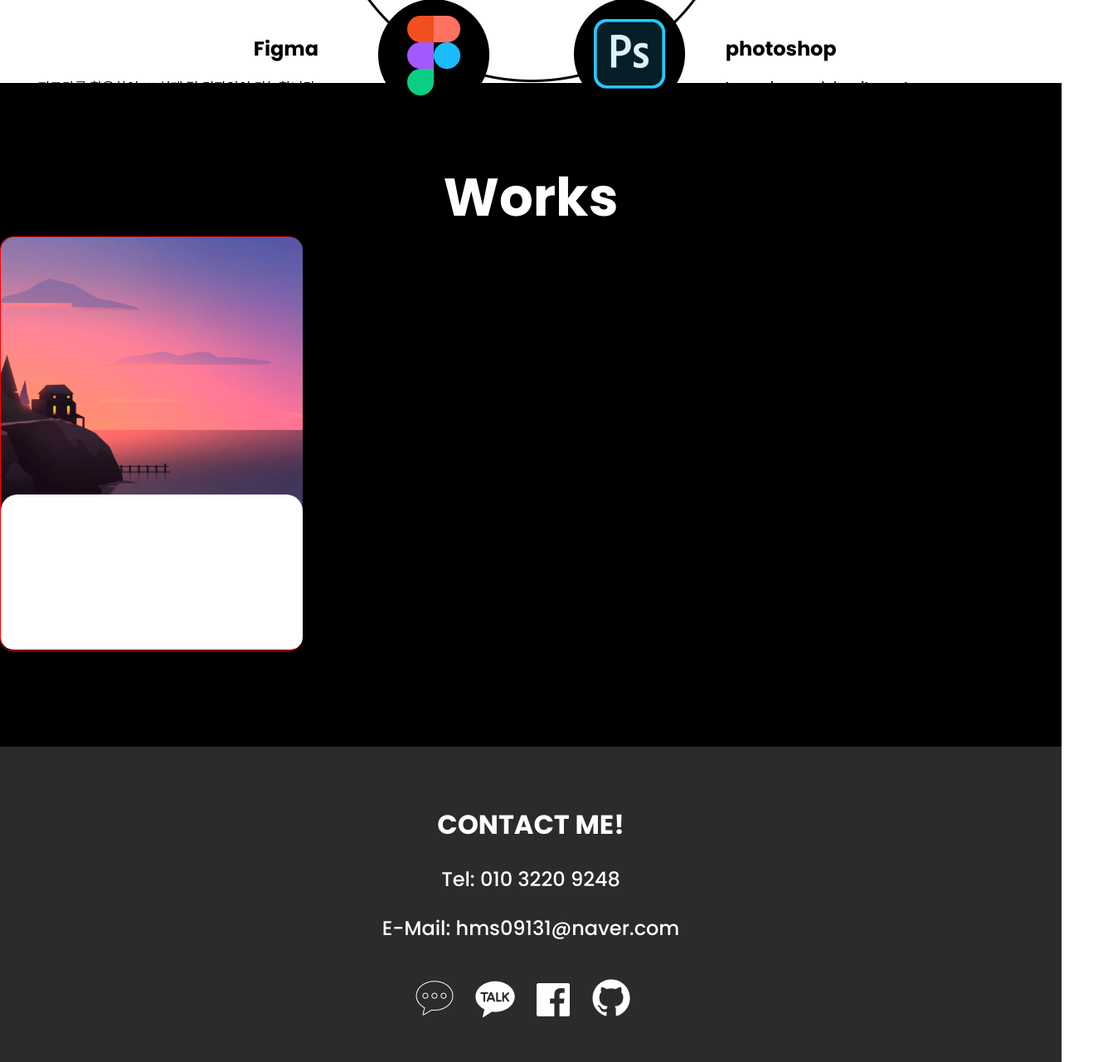
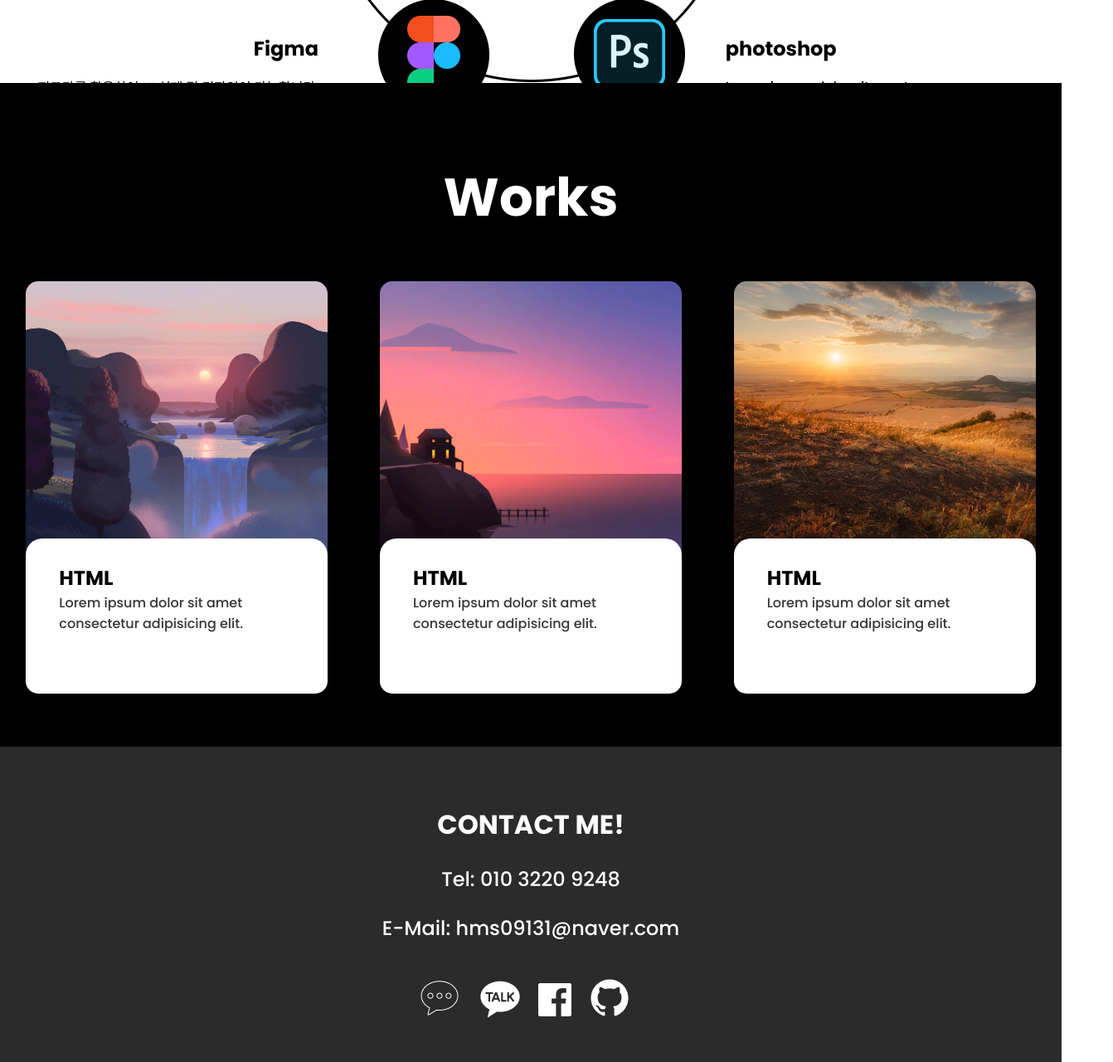
Before and after one commit to hangeunyoung/Portfolio_, a plain HTML site: page index.html in a window 1280 px wide. Shown: the part 1500-2780 px from the top of the page at 83% size, 1342 px wide, since content can reach past the window. Drawn offline with Linux system fonts and the light colour scheme; a web font is replaced by a local one.

Commit message:
Add files via upload

```diff
--- a/index.html
+++ b/index.html
@@ -28,7 +28,7 @@
             <p class="title1">Web Publisher<br>Han GuenYeong</p>
             <p class="title2">기본에 충실하며 성실함이 최우선인</p>
         </section>
-        <a href="#" class="scroll"><img src="images/scroll.png" alt="scroll"></a>
+        <a href="#AboutSkills" id="btn-down"><img src="images/scroll.png" alt="scroll"></a>
     </div>
     <div id="AboutSkills">
         <h1>About & Skills</h1>
@@ -69,12 +69,30 @@
     </div>
     <div id="works">
         <h1>Works</h1>
-        <div class="card">
-            <div class="card-img"></div>
-            <div class="card-text">
-                <h1>HTML</h1>
-                <p>Lorem ipsum dolor sit amet<br>
-                    consectetur adipisicing elit.</p>
+        <div class="cards">
+            <div class="card">
+                <div class="card-img"></div>
+                <div class="card-text">
+                    <h2>HTML</h2>
+                    <p>Lorem ipsum dolor sit amet<br>
+                        consectetur adipisicing elit.</p>
+                </div>
+            </div>
+            <div class="card">
+                <div class="card-img"></div>
+                <div class="card-text">
+                    <h2>HTML</h2>
+                    <p>Lorem ipsum dolor sit amet<br>
+                        consectetur adipisicing elit.</p>
+                </div>
+            </div>
+            <div class="card">
+                <div class="card-img"></div>
+                <div class="card-text">
+                    <h2>HTML</h2>
+                    <p>Lorem ipsum dolor sit amet<br>
+                        consectetur adipisicing elit.</p>
+                </div>
             </div>
         </div>
     </div>
@@ -83,10 +101,10 @@
         <p>Tel: 010 3220 9248</p>
         <p>E-Mail: hms09131@naver.com</p>
         <div class="icon">
-            <img src="images/icon/message.png" alt="message">
-            <img src="images/icon/kakaotalk.png" alt="kakaotalk">
-            <img src="images/icon/facebook.png" alt="facebook">
-            <img src="images/icon/github.png" alt="github">
+            <a href="#"><img src="images/icon/message.png" alt="message"></a>
+            <a href="#"><img src="images/icon/kakaotalk.png" alt="kakaotalk"></a>
+            <a href="#"><img src="images/icon/facebook.png" alt="facebook"></a>
+            <a href="#"><img src="images/icon/github.png" alt="github"></a>
         </div>
     </div>
 </body>
--- a/script.js
+++ b/script.js
@@ -0,0 +1,6 @@
+// $("#btn_top").click(function () {  // 버튼 클릭 시
+//     $('html,body').scrollTop(0);  // 스크롤탑이 '0'이 된다는 - 스크롤이 제일 위로 올라간다는 의미
+// });
+document.querySelector('#btn-down').addEventListener('click', function(){
+    document.querySelector('html,body').scrollHeight('2000vh');
+})
--- a/style.css
+++ b/style.css
@@ -24,6 +24,7 @@ ul {
     width: 100vw;
     height: 100vh;
     color: white;
+    overflow: hidden;
 }
 
 #home header {
@@ -71,19 +72,20 @@ ul {
     padding-top: 1.2em;
 }
 
-#home .scroll {
+#home #btn-down {
     display: flex;
     justify-content: center;
     padding: 10px;
-    padding-top: 260px;
+    margin-top: 260px;
 }
 
 #AboutSkills {
     position: relative;
     height: 100vh;
     width: 100%;
-    /* background-color: pink; */
     margin: 0 auto;
+    overflow: hidden;
+
 }
 
 #AboutSkills h1 {
@@ -160,23 +162,31 @@ ul {
     width: 100%;
     height: 100vh;
     background-color: black;
-    text-align: center;
+    /* overflow: hidden; */
 }
 
 #works h1 {
     font-weight: bold;
     font-size: 64px;
-    padding-top: 90px;
+    padding: 90px 0 54px;
     color: white;
+    text-align: center;
+}
+#works .cards {
+    display: flex;
 }
 
 #works .card {
     width: 364px;
     height: 500px;
     border-radius: 15px;
-    border: 1px solid red;
     position: relative;
+    margin: 0 auto;
 }
+/* #works .card:nth-child(2) {
+    width: 460px;
+    height: 580px;
+} */
 
 #works .card-img {
     width: 364px;
@@ -186,15 +196,38 @@ ul {
     background-repeat: no-repeat;
     border-radius: 15px 15px 0 0;
 }
+#works .cards .card:nth-child(1) .card-img {
+    background-image: url(images/bg/06c2a191076519.5e2849029c6d5.jpg);
+    /* margin-top: 49px; */
+}
+#works .cards .card:nth-child(2) .card-img {
+    background-image: url(images/home.jpg);
+    /* width: 460px;
+    height: 455px; */
+}
+#works .cards .card:nth-child(3) .card-img {
+    background-image: url(images/bg/832222130607633.6183b9717d21d.jpg);
+    /* margin-top: 49px; */
+}
 
 #works .card-text {
-    background-color: white;
     height: 187px;
     width: 364px;
     border-radius: 20px 20px 15px 15px;
     background-color: white;
+    padding: 30px 0 0 40px;
     position: absolute;
     top: 310px;
+}
+/* #works .cards .card:nth-child(2) .card-text {
+    width: 460px;
+} */
+#works h2 {
+    font-size: 24px;
+    color: black;
+}
+#works p {
+    color: rgb(53, 53, 53);
 }
 
 #contact {
@@ -228,6 +261,6 @@ ul {
     padding-right: 15px;
 }
 
-#contact .icon img:nth-child(3) {
+#contact .icon a:nth-child(3) img {
     vertical-align: 5px;
 }
```
Also changed, not shown: images/KakaoTalk_20231129_141642555.jpg (added), images/bg/06c2a191076519.5e2849029c6d5.jpg (added), images/bg/832222130607633.6183b9717d21d.jpg (added), images/bg/be0878103581231.5f6fb095bcaeb.jpg (added), images/bg/e78a0295509589.5e98dd6e25657.jpg (added), images/bg/f9a8c117482895.562ba86f7cfe3.jpg (added), images/bg/section1-bg.jpg (added).
